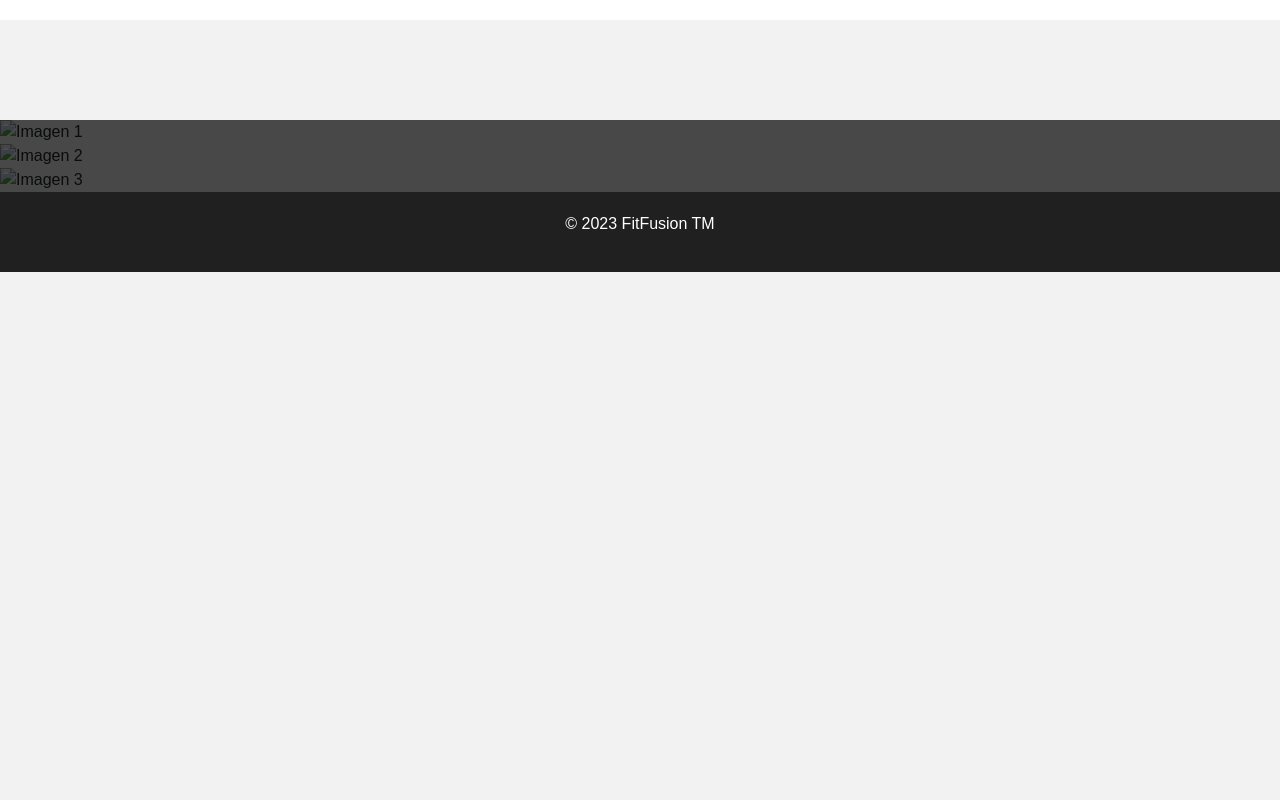
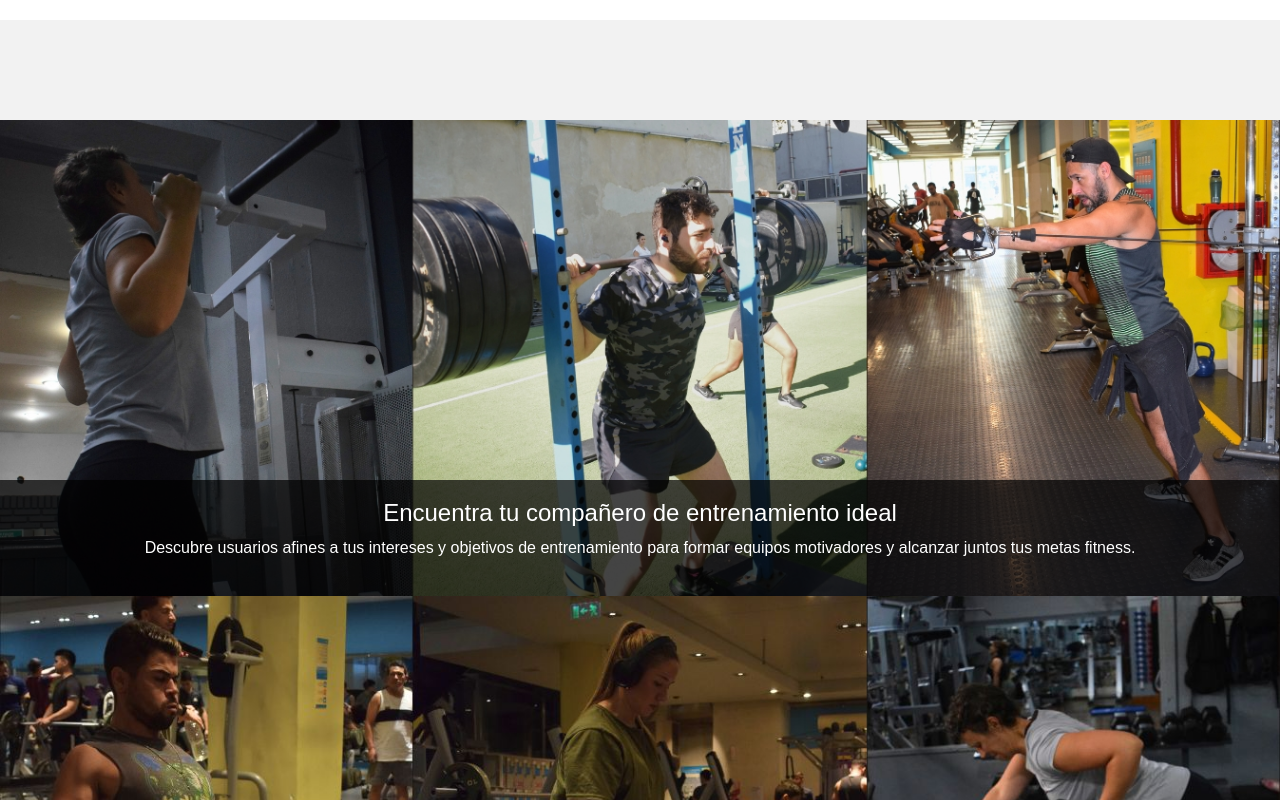
Before and after one commit to gianslepetis/fitfusion, a plain HTML site: page index.html in a window 1280 px wide. Shown: the part 1740-2540 px from the top of the page. Before the commit the page ends 2012 px from the top, so only its background shows below. Drawn offline with Linux system fonts and the light colour scheme.

Commit message:
img-added

```diff
--- a/index.html
+++ b/index.html
@@ -73,7 +73,7 @@
 
                 </section>
                 <div class="covers">
-                    <img src="../img/hero7.jpg" alt="Imagen 1">
+                    <img src="/img/hero7.jpg" alt="Imagen 1">
                     <div class="hero-content">
                       <h1>Encuentra tu compañero de entrenamiento ideal</h1>
                       <p>Descubre usuarios afines a tus intereses y objetivos de entrenamiento para formar equipos motivadores y alcanzar juntos tus metas fitness.</p>
@@ -81,7 +81,7 @@
                   </div>
 
                   <div class="covers">
-                    <img src="../img/hero8.jpg" alt="Imagen 2">
+                    <img src="/img/hero8.jpg" alt="Imagen 2">
                     <div class="hero-content">
                       <h1>Amplía tu red de contactos fitness</h1>
                       <p>Conecta con personas apasionadas por el fitness y expande tu círculo de amistades mientras compartes rutinas, consejos y retos saludables.</p>
@@ -89,7 +89,7 @@
                   </div>
 
                   <div class="covers">
-                    <img src="../img/hero11.jpg" alt="Imagen 3">
+                    <img src="/img/hero11.jpg" alt="Imagen 3">
                     <div class="hero-content">
                       <h1>Explora nuevas modalidades de ejercicio</h1>
                       <p>Sumérgete en la diversidad de disciplinas deportivas disponibles en Fitfusion y descubre actividades emocionantes que te mantendrán activo y motivado.</p>
```
Also changed, not shown: img/hero10.jpg (added), img/hero11.jpg (added), img/hero4.jpg (added), img/hero5.jpg (added), img/hero6.jpg (added), img/hero7.jpg (added), img/hero8.jpg (added), img/hero9.png (added), 1 other file.
